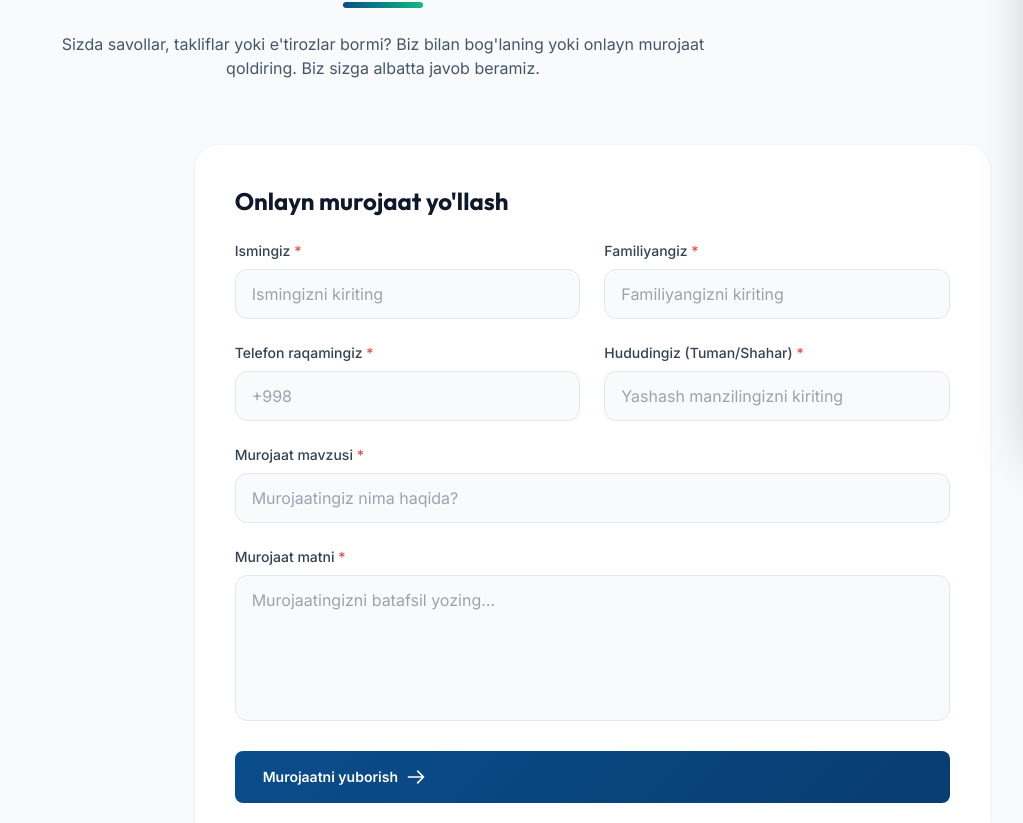
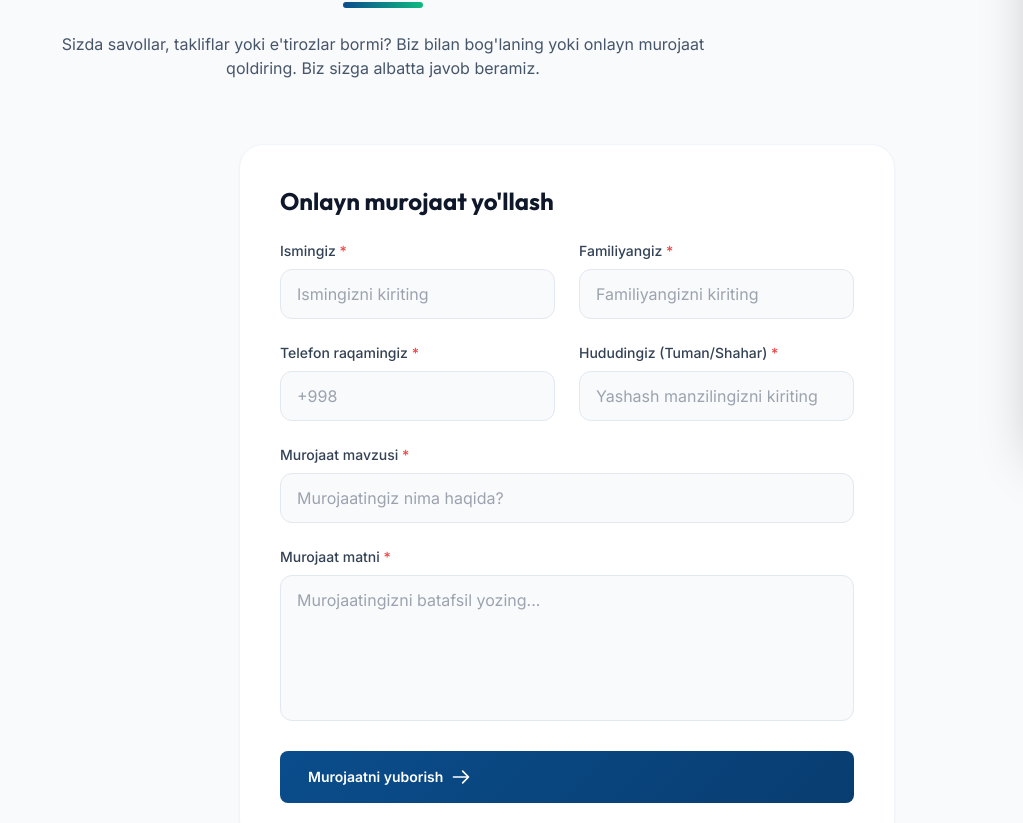
Before and after one commit to Inforteuz/Nuxt-js-project-with-tailwind-css, a Nuxt app: page /contact in a window 1280 px wide. Shown: the part 355-1178 px from the top of the page, without its empty margins (257-1280 px from the left). Built offline with nearby package versions, Linux system fonts and the light colour scheme; no server answers.

Commit message:
fix: centered contact form layout

```diff
--- a/app/pages/contact.vue
+++ b/app/pages/contact.vue
@@ -13,10 +13,10 @@
         </p>
       </div>
 
-      <div class="grid lg:grid-cols-3 gap-10">
+      <div class="flex flex-col lg:flex-row gap-10 max-w-5xl mx-auto">
 
         <!-- Aloqa ma'lumotlari -->
-        <div class="lg:col-span-1 space-y-6">
+        <div class="w-full lg:w-1/3 space-y-6">
           <div v-if="pendingInfo" class="animate-pulse bg-white p-8 rounded-3xl h-64 border border-slate-100"></div>
 
           <div v-else-if="generalInfo" class="bg-white rounded-3xl shadow-sm border border-slate-100 p-8 space-y-8">
@@ -66,7 +66,7 @@
         </div>
 
         <!-- Murojaat formasi -->
-        <div class="lg:col-span-2">
+        <div class="w-full lg:w-2/3">
           <div class="bg-white rounded-3xl shadow-sm border border-slate-100 p-8 md:p-10">
             <h3 class="text-2xl font-bold font-heading text-dark mb-6">Onlayn murojaat yo'llash</h3>
 
```
